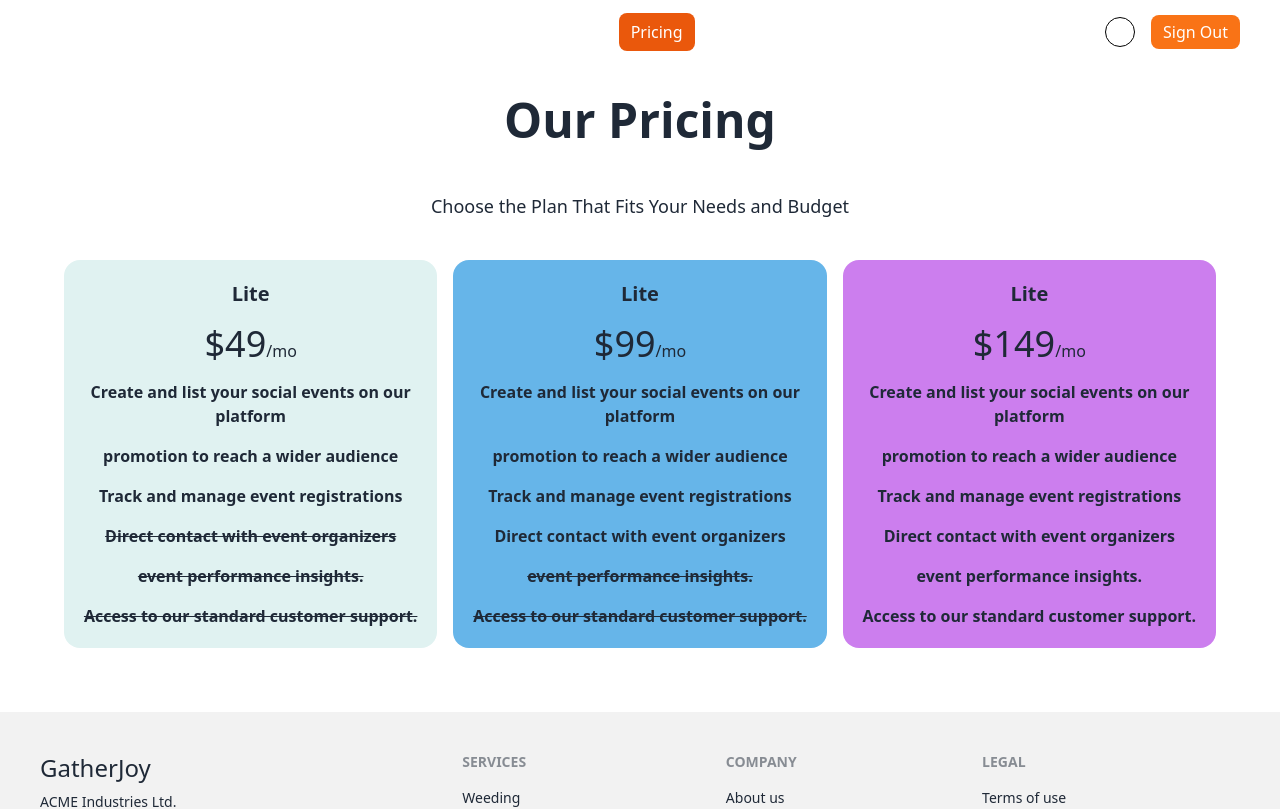
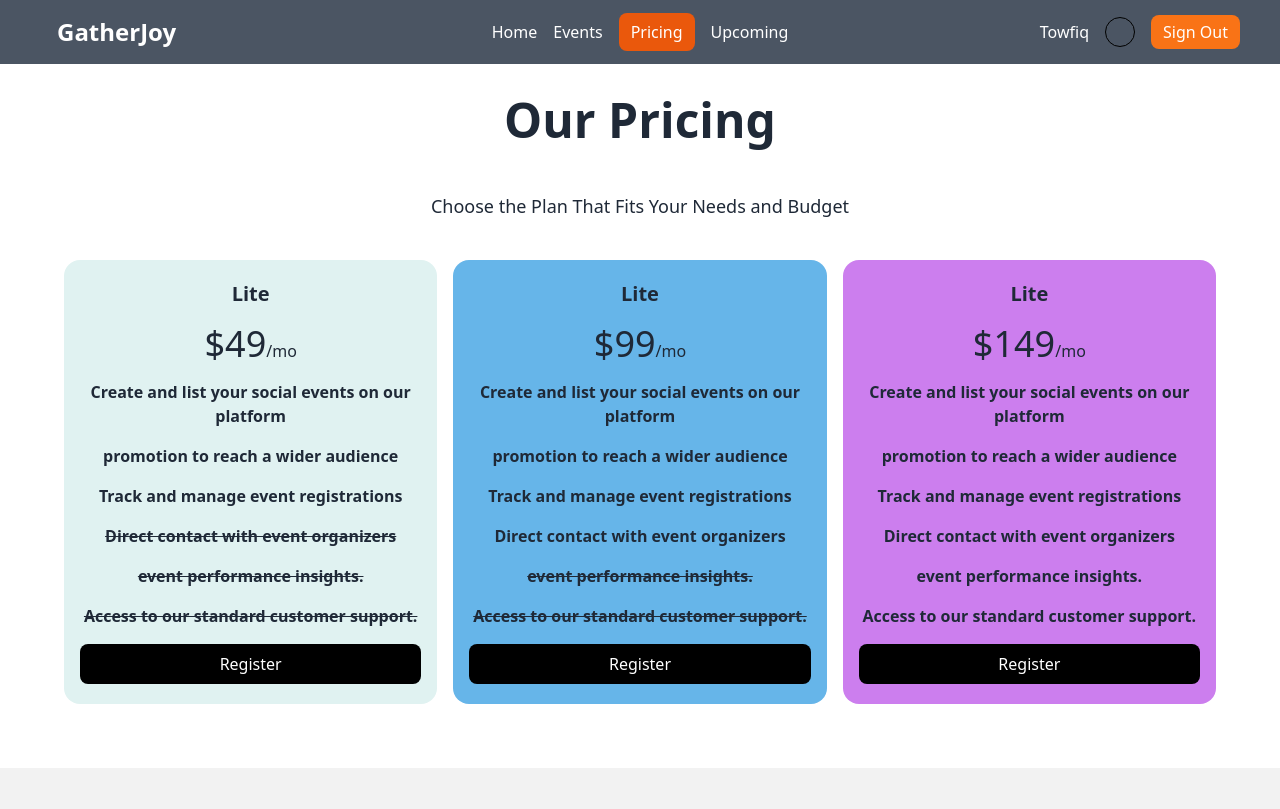
Before and after one commit to ornob90/event-management, a React (Vite) app: page /price in a window 1280 px wide. Shown: the top 809 px of the page. Built offline with nearby package versions, Linux system fonts and the light colour scheme.

Commit message:
adding register button in the pricing card

```diff
--- a/src/components/Header/Navbar.jsx
+++ b/src/components/Header/Navbar.jsx
@@ -45,7 +45,7 @@ const Navbar = () => {
 
   return (
     <div
-      className={`z-[12] bg-transparent text-white ${
+      className={`z-[12]  text-white ${
         pathname !== "/" ? "bg-gray-600" : "backdrop-blur-lg "
       }  navbar w-[full] px-10 mx-auto max-w-[1440px]`}
     >
--- a/src/components/Shared/Button.jsx
+++ b/src/components/Shared/Button.jsx
@@ -1,8 +1,9 @@
 import React from "react";
 
-const Button = ({ children, className, onClick }) => {
+const Button = ({ children, className, onClick, type = "submit" }) => {
   return (
     <button
+      type={type}
       onClick={onClick}
       className={`${className} active:scale-95 duration-300`}
     >
--- a/src/pages/Price/PriceCard.jsx
+++ b/src/pages/Price/PriceCard.jsx
@@ -1,4 +1,5 @@
 import React from "react";
+import Button from "../../components/Shared/Button";
 
 const PriceCard = ({ priceType }) => {
   const { services, price } = priceType;
@@ -17,13 +18,16 @@ const PriceCard = ({ priceType }) => {
       <p>
         <span className="text-4xl">${price}</span>/mo
       </p>
-      <div className=" w-full list-none text-center space-y-4 font-semibold">
+      <ul className=" w-full list-none text-center space-y-4 font-semibold">
         {services.map(({ name, available }) => (
           <li className={`${available ? "" : "line-through"} `} key={name}>
             {name}
           </li>
         ))}
-      </div>
+      </ul>
+      <Button className="bg-black text-white w-full py-2 rounded-lg">
+        Register
+      </Button>
     </div>
   );
 };
--- /dev/null
+++ b/src/provider/AuthProvider.jsx
@@ -0,0 +1,9 @@
+import React from 'react'
+
+const AuthProvider = () => {
+  return (
+    <div>AuthProvider</div>
+  )
+}
+
+export default AuthProvider
```
